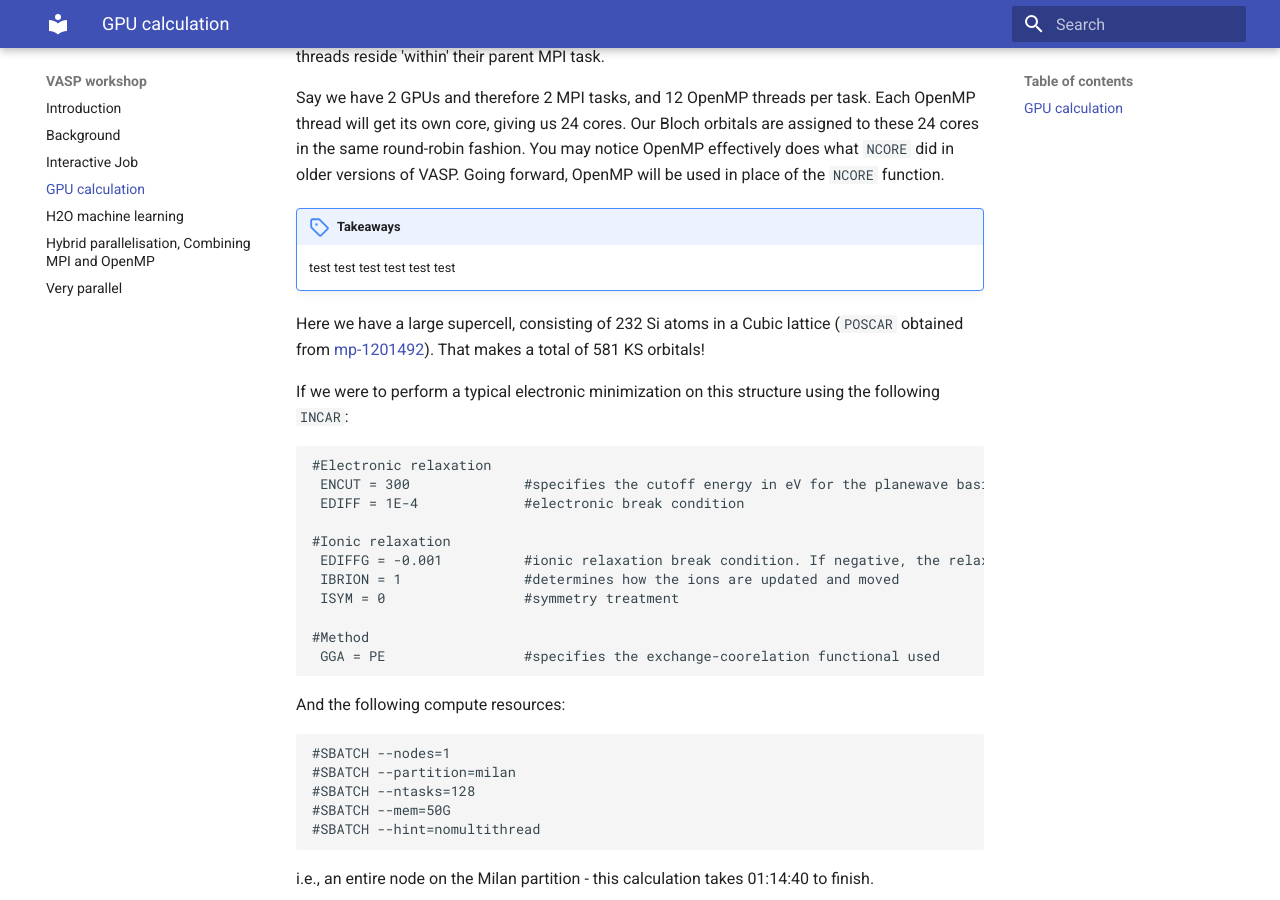
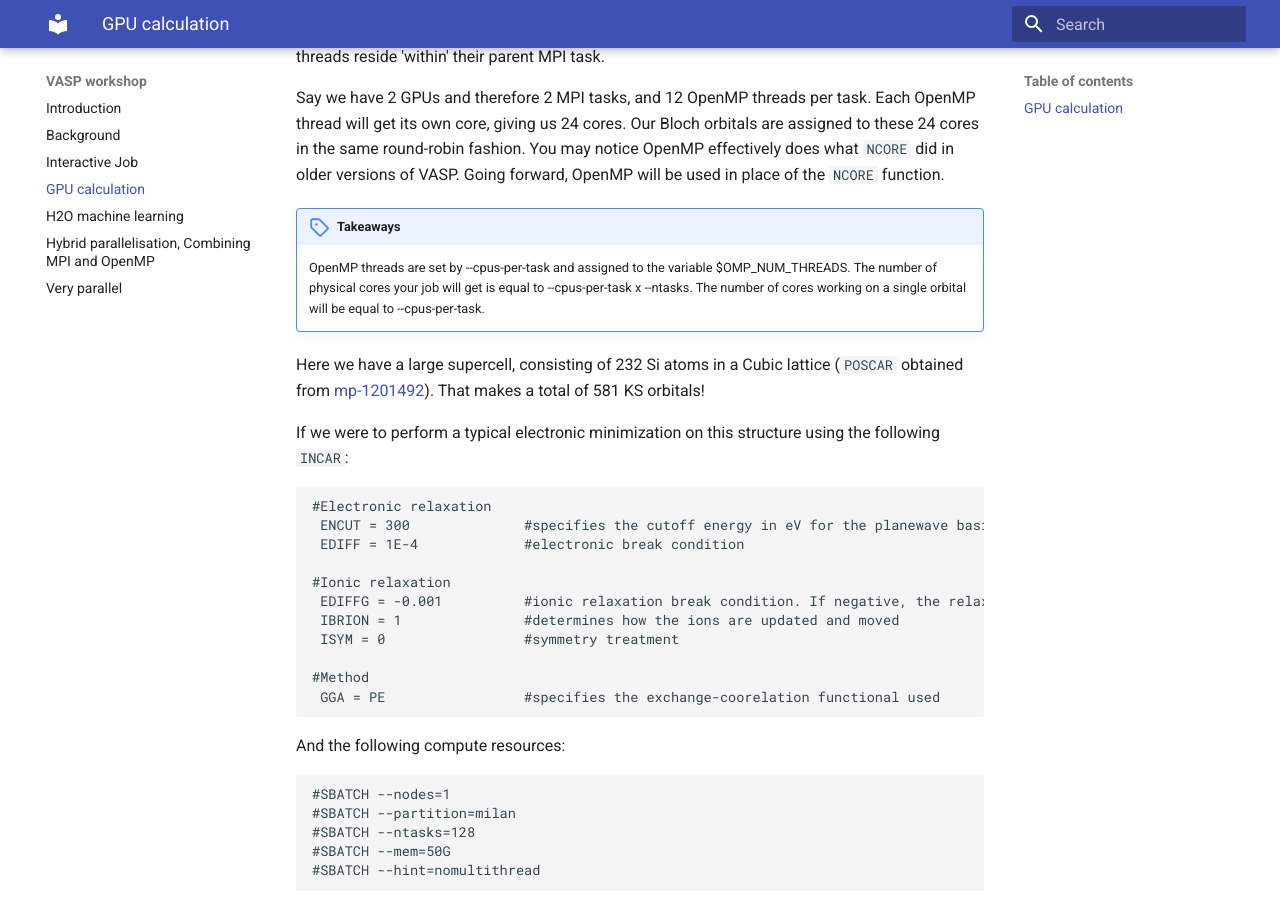
Before and after one commit to Johnryder23/VASP_workshop, an MkDocs documentation site: the page built from docs/GPU_calulation.md, in a window 1280 px wide and 900 px high, scrolled down 694 px. Built offline with MkDocs 1.6.1 and Material for MkDocs 9.7.7, drawn with Linux system fonts in a browser that asks for light colours.

Commit message:
commit before weekend

```diff
--- a/docs/GPU_calulation.md
+++ b/docs/GPU_calulation.md
@@ -13,7 +13,7 @@ MPI VASP usually distributes work and data over available MPI ranks on a per-orb
 Say we have 2 GPUs and therefore 2 MPI tasks, and 12 OpenMP threads per task. Each OpenMP thread will get its own core, giving us 24 cores. Our Bloch orbitals are assigned to these 24 cores in the same round-robin fashion. You may notice OpenMP effectively does what `NCORE` did in older versions of VASP. Going forward, OpenMP will be used in place of the `NCORE` function.
 
 !!! Takeaways
-    test test test test test test
+    OpenMP threads are set by --cpus-per-task and assigned to the variable $OMP_NUM_THREADS. The number of physical cores your job will get is equal to --cpus-per-task x --ntasks. The number of cores working on a single orbital will be equal to --cpus-per-task.
 
 
 
```
